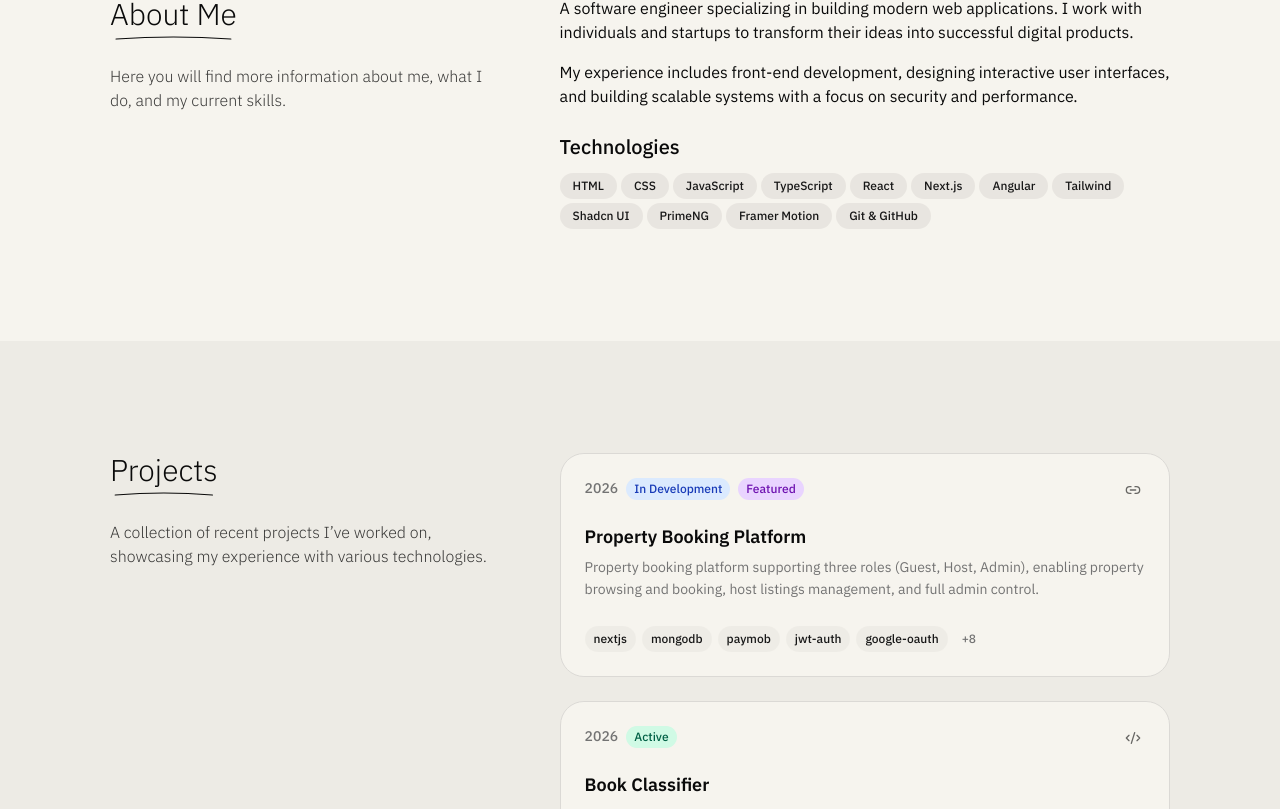
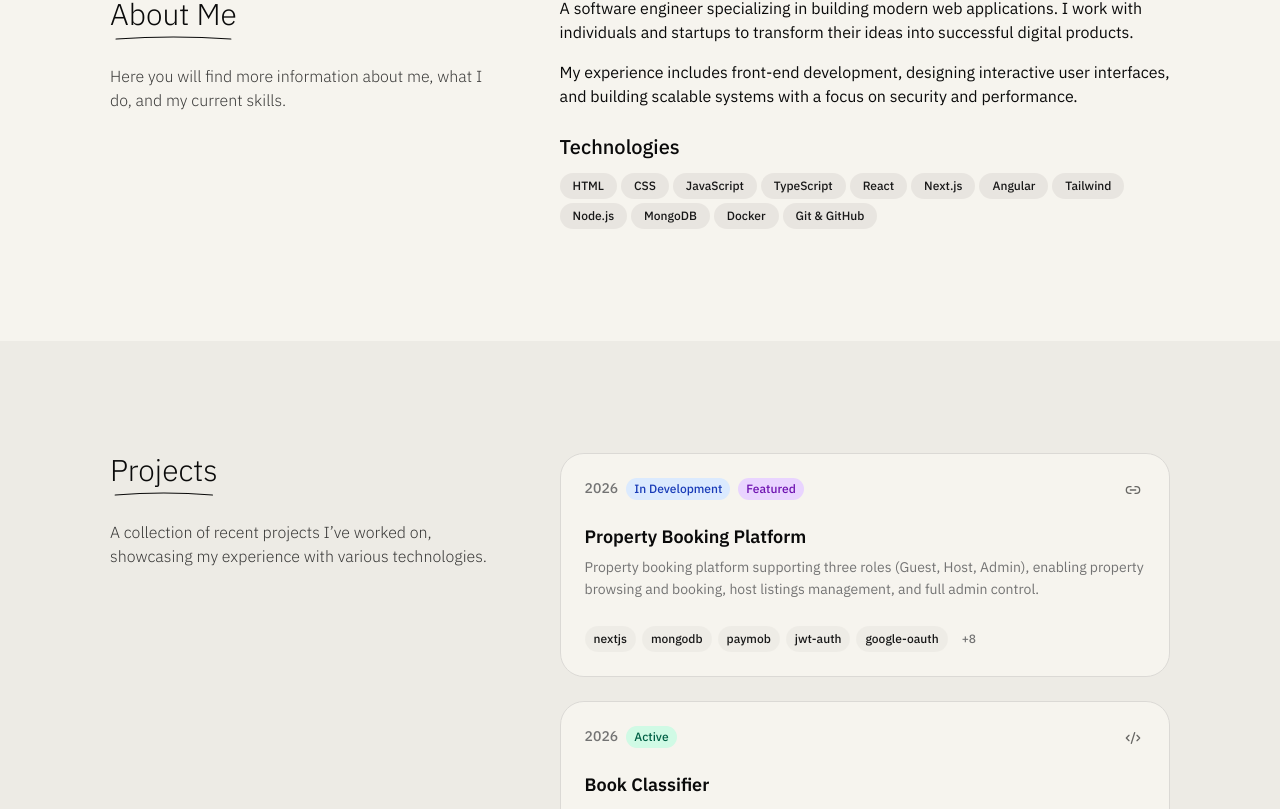
Before and after one commit to abdallanoor/portfolio, a Next.js app: page /en in a window 1280 px wide. Shown: the part 851-1660 px from the top of the page. Built offline with nearby package versions, Linux system fonts and the light colour scheme; a web font is replaced by a local one.

Commit message:
implement staggered motion animations for technology badges with reduced motion support

```diff
--- a/components/home/about.tsx
+++ b/components/home/about.tsx
@@ -1,7 +1,11 @@
+"use client";
+
 import { useTranslations } from "next-intl";
 import SectionHeader from "../section-header";
 import { Badge } from "../ui/badge";
 import { ScrollReveal } from "@/components/scroll-reveal";
+import { motion, useInView, useReducedMotion, type Variants } from "framer-motion";
+import { useRef } from "react";
 
 const technologies = [
   "HTML",
@@ -12,14 +16,44 @@ const technologies = [
   "Next.js",
   "Angular",
   "Tailwind",
-  "Shadcn UI",
-  "PrimeNG",
-  "Framer Motion",
+  "Node.js",
+  "MongoDB",
+  "Docker",
   "Git & GitHub",
 ];
 
+const containerVariants: Variants = {
+  hidden: {},
+  show: {
+    transition: {
+      staggerChildren: 0.05,
+      delayChildren: 0.9,
+    },
+  },
+};
+
+const itemVariants: Variants = {
+  hidden: {
+    opacity: 0,
+    y: 8,
+    filter: "blur(4px)",
+  },
+  show: {
+    opacity: 1,
+    y: 0,
+    filter: "blur(0px)",
+    transition: {
+      duration: 0.4,
+      ease: "easeOut",
+    },
+  },
+};
+
 export default function About() {
   const t = useTranslations("about");
+  const techRef = useRef<HTMLDivElement>(null);
+  const isTechInView = useInView(techRef, { once: true, margin: "-10% 0px" });
+  const shouldReduceMotion = useReducedMotion();
 
   return (
     <section className="section container" id="about">
@@ -35,9 +69,11 @@ export default function About() {
             <p>{t("description2")}</p>
           </div>
         </ScrollReveal>
-        <div className="mt-6">
+        <div ref={techRef} className="mt-6">
           <ScrollReveal width="100%" delay={0.8}>
             <p className="mb-3 text-xl font-medium">{t("technologies")}</p>
+          </ScrollReveal>
+          {shouldReduceMotion ? (
             <div className="flex gap-1 flex-wrap">
               {technologies.map((tech, i) => (
                 <Badge variant="secondary" className="px-3 py-1" key={i}>
@@ -45,7 +81,22 @@ export default function About() {
                 </Badge>
               ))}
             </div>
-          </ScrollReveal>
+          ) : (
+            <motion.div
+              variants={containerVariants}
+              initial="hidden"
+              animate={isTechInView ? "show" : "hidden"}
+              className="flex gap-1 flex-wrap"
+            >
+              {technologies.map((tech, i) => (
+                <motion.div key={i} variants={itemVariants}>
+                  <Badge variant="secondary" className="px-3 py-1">
+                    {tech}
+                  </Badge>
+                </motion.div>
+              ))}
+            </motion.div>
+          )}
         </div>
       </div>
     </section>
```
